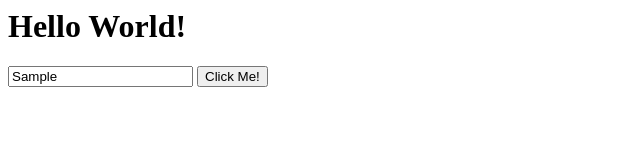
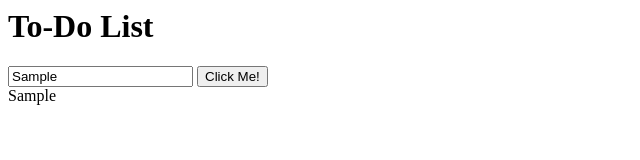
Before and after one commit to kylbutlr/ToDoList, a plain HTML site: page kyle-index new.html in a window 1280 px wide. Both pictures are taken after typing "Sample" into the empty fields and a click on the button "Click Me!". Shown: the whole page, without its empty margins (0-640 px from the left). Drawn offline with Linux system fonts and the light colour scheme.

Commit message:
fixed insertbefore

```diff
--- a/kyle-index new.html
+++ b/kyle-index new.html
@@ -1,23 +1,25 @@
 <html>
     <head>
-        <title>Hello World!</title>
+        <title>To-Do List</title>
     </head>
     <body>
-        <h1 id="titleId">Hello World!</h1>
-        <form action="">
-            <input id="formId">
+        <h1 id="titleId">To-Do List</h1>
+        <form id="formId" action="">
+            <input id="inputId">
             <button id="btnId">Click Me!</button>
         </form>
+
         <script>
             const btn = document.querySelector("#btnId");
-            const input = document.querySelector("#formId");
+            const input = document.querySelector("#inputId");
+            const form = document.querySelector("#formId");
 
             const onButtonClick = ( event ) => {
                 event.preventDefault();
                 const userMessage = document.createElement("div");
-                userMessage.innerHTML = formId.value;
-                document.body.insertBefore(userMessage, btn.nextSibling);
-                console.log(formId.value);
+                userMessage.innerHTML = inputId.value;
+                form.insertBefore(userMessage, btn.nextSibling);
+                console.log(inputId.value);
             }
             btn.addEventListener("click", onButtonClick, false);
         </script>
```
Also changed, not shown: kyle-index.html (+4 -2 lines).
